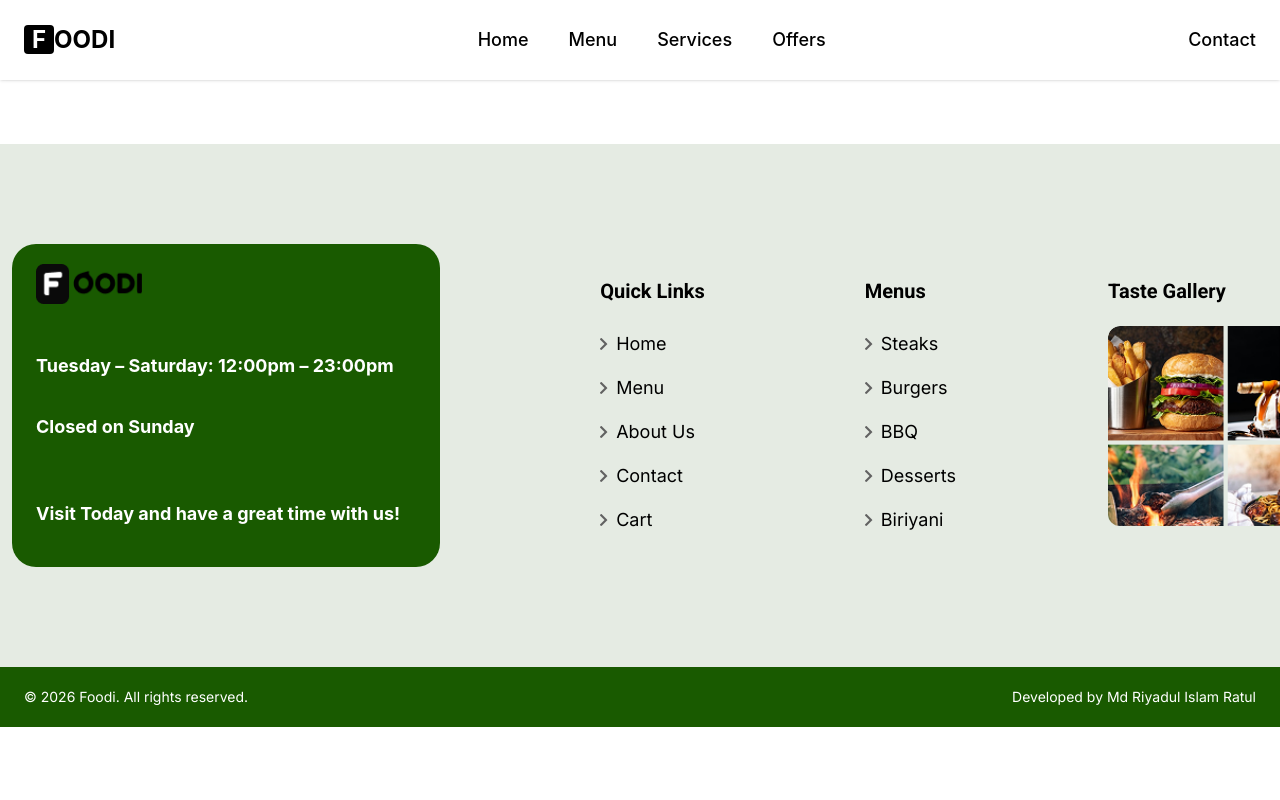
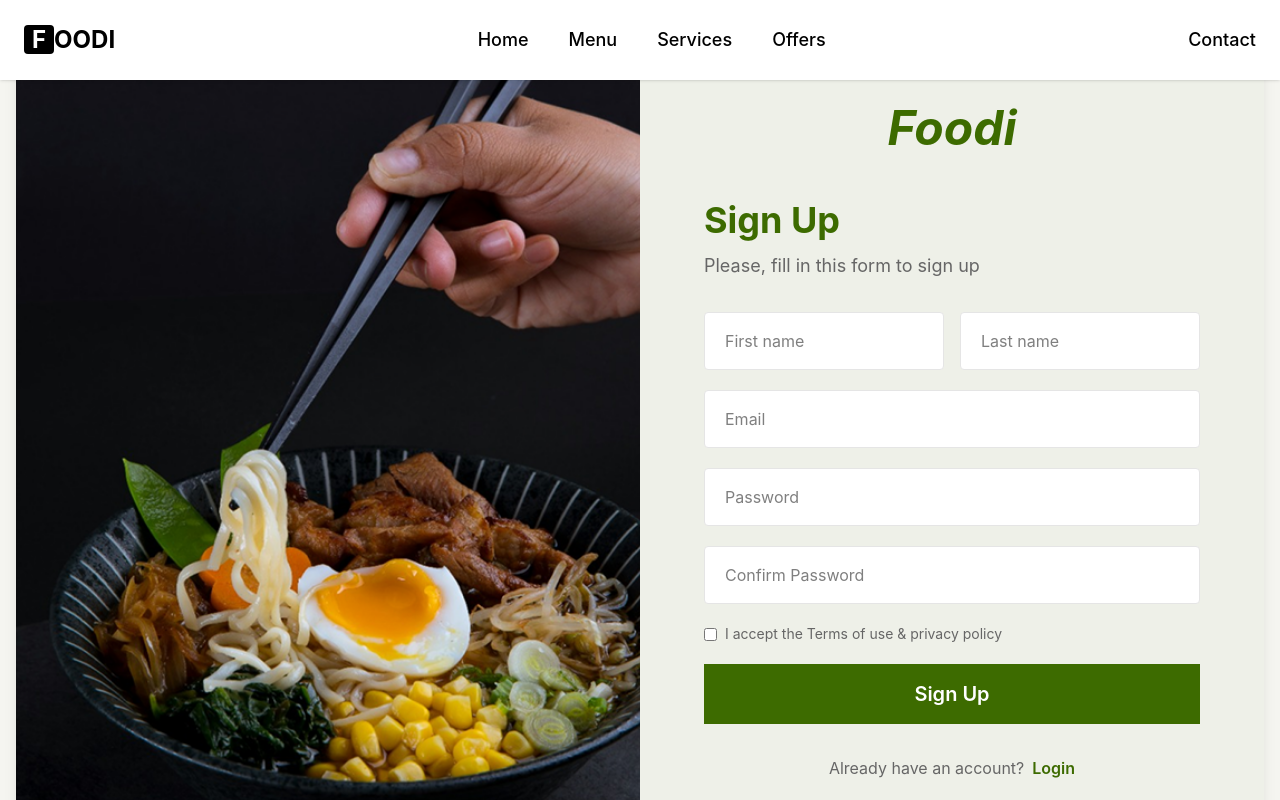
Before and after one commit to Riyadulislamratul/foodi_resturant, a React (Vite) app: page /signup in a window 1280 px wide. Shown: the top 800 px of the page. Built offline with nearby package versions, Linux system fonts and the light colour scheme.

Commit message:
Login and signup page added

```diff
--- a/src/pages/LoginPage.jsx
+++ b/src/pages/LoginPage.jsx
@@ -1,9 +1,94 @@
-import React from 'react'
+// ==============================
+// src/pages/LoginPage.jsx
+// ==============================
+import React from "react";
+import { Link } from "react-router";
+import AuthImage from "../assets/auth-food.png";
 
 const LoginPage = () => {
   return (
-    <div>LoginPage</div>
-  )
-}
+    <div className="min-h-screen bg-[#F5F5F0] flex items-center justify-center py-10 px-4">
+      <div className="max-w-[1600px] w-full grid grid-cols-1 lg:grid-cols-2 bg-[#EEF0E8] shadow-lg overflow-hidden">
 
-export default LoginPage
+        {/* Left Image */}
+        <div className="hidden lg:block">
+          <img
+            src={AuthImage}
+            alt="Food"
+            className="w-full h-full min-h-[750px] object-cover"
+          />
+        </div>
+
+        {/* Right Form */}
+        <div className="flex items-center justify-center px-8 md:px-16 py-16">
+          <div className="w-full max-w-[500px]">
+
+            {/* Logo */}
+            <div className="text-center mb-12">
+              <h1 className="text-5xl font-bold text-[#3D6B00] italic">
+                Foodi
+              </h1>
+            </div>
+
+            {/* Heading */}
+            <div className="mb-8">
+              <h2 className="text-4xl font-bold text-[#3D6B00] mb-3">
+                Login
+              </h2>
+              <p className="text-[#666] text-lg">
+                Please login to continue
+              </p>
+            </div>
+
+            <form className="space-y-5">
+              <input
+                type="email"
+                placeholder="Email"
+                className="w-full px-5 py-4 bg-white border border-[#E5E5E5] rounded-sm outline-none"
+              />
+
+              <input
+                type="password"
+                placeholder="Password"
+                className="w-full px-5 py-4 bg-white border border-[#E5E5E5] rounded-sm outline-none"
+              />
+
+              <div className="flex items-center justify-between text-sm text-[#666]">
+                <label className="flex items-center gap-2 cursor-pointer">
+                  <input type="checkbox" />
+                  Remember me
+                </label>
+
+                <button
+                  type="button"
+                  className="text-[#3D6B00] hover:underline"
+                >
+                  Forgot Password?
+                </button>
+              </div>
+
+              <button
+                type="submit"
+                className="w-full bg-[#3D6B00] text-white py-4 text-xl font-semibold hover:bg-[#2F5200] transition"
+              >
+                Login
+              </button>
+            </form>
+
+            <div className="mt-8 text-center text-[#666]">
+              Don’t have an account?
+              <Link
+                to="/signup"
+                className="ml-2 text-[#3D6B00] font-semibold hover:underline"
+              >
+                Sign Up
+              </Link>
+            </div>
+          </div>
+        </div>
+      </div>
+    </div>
+  );
+};
+
+export default LoginPage;
--- a/src/pages/SignUpPage.jsx
+++ b/src/pages/SignUpPage.jsx
@@ -1,9 +1,106 @@
-import React from 'react'
+// ==============================
+// src/pages/SignupPage.jsx
+// ==============================
+import React from "react";
+import { Link } from "react-router";
+import AuthImage from "../assets/auth-food.png";
 
-const SignUpPage = () => {
+const SignupPage = () => {
   return (
-    <div>SignUpPage</div>
-  )
-}
+    <div className="min-h-screen bg-[#F5F5F0] flex items-center justify-center py-10 px-4">
+      <div className="max-w-[1600px] w-full grid grid-cols-1 lg:grid-cols-2 bg-[#EEF0E8] shadow-lg overflow-hidden">
 
-export default SignUpPage
+        {/* Left Image */}
+        <div className="hidden lg:block">
+          <img
+            src={AuthImage}
+            alt="Food"
+            className="w-full h-full min-h-[750px] object-cover"
+          />
+        </div>
+
+        {/* Right Form */}
+        <div className="flex items-center justify-center px-8 md:px-16 py-16">
+          <div className="w-full max-w-[500px]">
+
+            {/* Logo */}
+            <div className="text-center mb-12">
+              <h1 className="text-5xl font-bold text-[#3D6B00] italic">
+                Foodi
+              </h1>
+            </div>
+
+            {/* Heading */}
+            <div className="mb-8">
+              <h2 className="text-4xl font-bold text-[#3D6B00] mb-3">
+                Sign Up
+              </h2>
+              <p className="text-[#666] text-lg">
+                Please, fill in this form to sign up
+              </p>
+            </div>
+
+            <form className="space-y-5">
+
+              <div className="grid grid-cols-1 sm:grid-cols-2 gap-4">
+                <input
+                  type="text"
+                  placeholder="First name"
+                  className="w-full px-5 py-4 bg-white border border-[#E5E5E5] rounded-sm outline-none"
+                />
+
+                <input
+                  type="text"
+                  placeholder="Last name"
+                  className="w-full px-5 py-4 bg-white border border-[#E5E5E5] rounded-sm outline-none"
+                />
+              </div>
+
+              <input
+                type="email"
+                placeholder="Email"
+                className="w-full px-5 py-4 bg-white border border-[#E5E5E5] rounded-sm outline-none"
+              />
+
+              <input
+                type="password"
+                placeholder="Password"
+                className="w-full px-5 py-4 bg-white border border-[#E5E5E5] rounded-sm outline-none"
+              />
+
+              <input
+                type="password"
+                placeholder="Confirm Password"
+                className="w-full px-5 py-4 bg-white border border-[#E5E5E5] rounded-sm outline-none"
+              />
+
+              <label className="flex items-center gap-2 text-sm text-[#666] cursor-pointer">
+                <input type="checkbox" />
+                I accept the Terms of use & privacy policy
+              </label>
+
+              <button
+                type="submit"
+                className="w-full bg-[#3D6B00] text-white py-4 text-xl font-semibold hover:bg-[#2F5200] transition"
+              >
+                Sign Up
+              </button>
+            </form>
+
+            <div className="mt-8 text-center text-[#666]">
+              Already have an account?
+              <Link
+                to="/login"
+                className="ml-2 text-[#3D6B00] font-semibold hover:underline"
+              >
+                Login
+              </Link>
+            </div>
+          </div>
+        </div>
+      </div>
+    </div>
+  );
+};
+
+export default SignupPage;
```
Also changed, not shown: src/App.jsx (line endings or trailing spaces), src/assets/auth-food.png (added).
